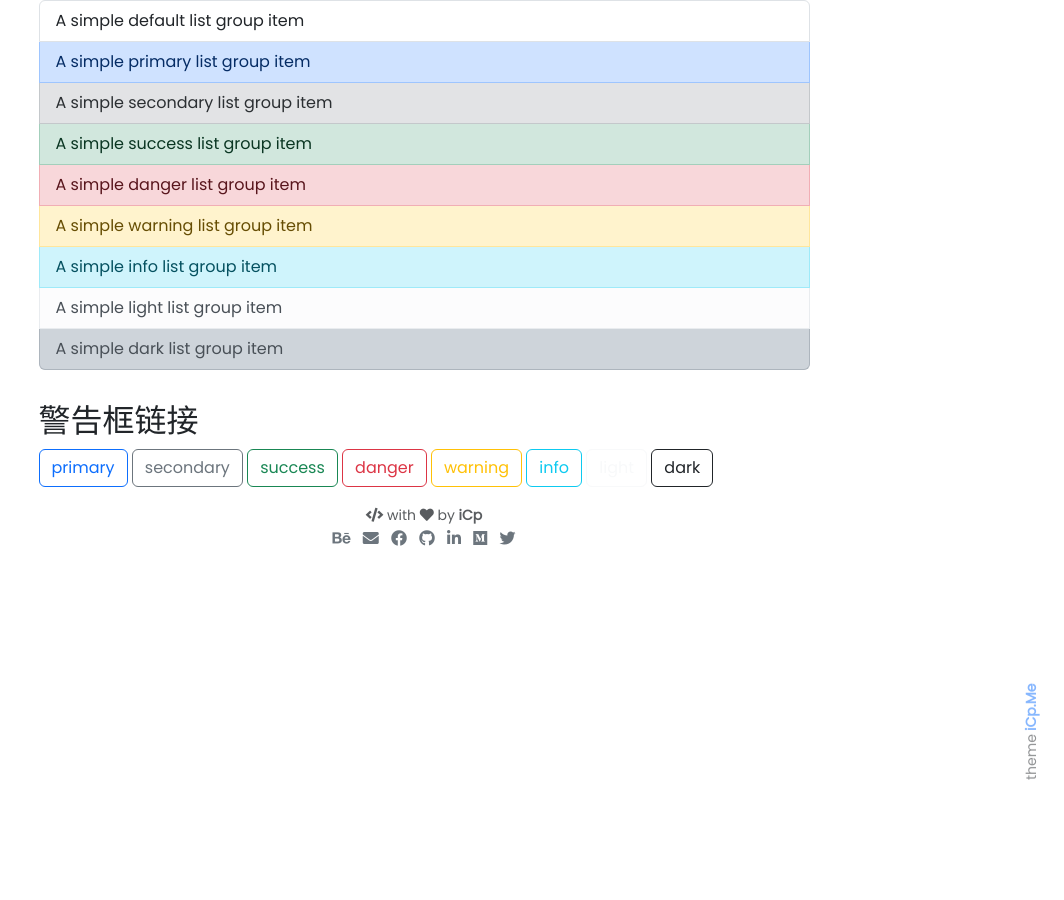
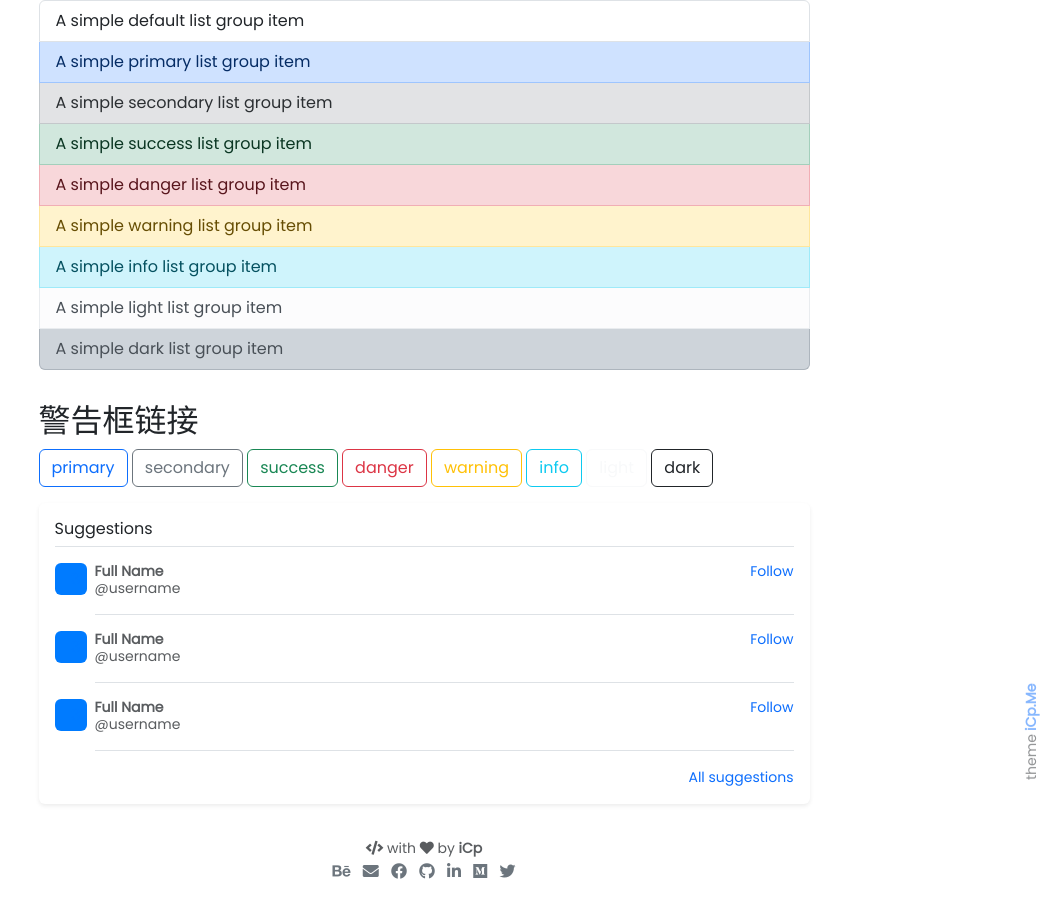
Before and after one commit to WorkSpacesPro/icp, a Jekyll site: the page built from pages/docs.md, in a window 1280 px wide and 900 px high, scrolled down 1691 px. Shown: the whole window, without its empty margins (216-1280 px from the left). Built offline with Jekyll 4.4.1, drawn with Linux system fonts in a browser that asks for light colours; emoji names are drawn with the system emoji font; before the commit the page ends 2258 px from its top, so only the background shows below that.

Commit message:
Update docs.md

```diff
--- a/pages/docs.md
+++ b/pages/docs.md
@@ -96,6 +96,43 @@ GitHub</a>
 <a class="btn btn-outline-light" href="#" role="button">light</a>
 <a class="btn btn-outline-dark" href="#" role="button">dark</a>
 
+  <div class="my-3 p-3 bg-body rounded shadow-sm">
+    <h6 class="border-bottom pb-2 mb-0">Suggestions</h6>
+    <div class="d-flex text-muted pt-3">
+      <svg class="bd-placeholder-img flex-shrink-0 me-2 rounded" width="32" height="32" xmlns="http://www.w3.org/2000/svg" role="img" aria-label="Placeholder: 32x32" preserveAspectRatio="xMidYMid slice" focusable="false"><title>Placeholder</title><rect width="100%" height="100%" fill="#007bff"/><text x="50%" y="50%" fill="#007bff" dy=".3em">32x32</text></svg>
+      <div class="pb-3 mb-0 small lh-sm border-bottom w-100">
+        <div class="d-flex justify-content-between">
+          <strong class="text-gray-dark">Full Name</strong>
+          <a href="#">Follow</a>
+        </div>
+        <span class="d-block">@username</span>
+      </div>
+    </div>
+    <div class="d-flex text-muted pt-3">
+      <svg class="bd-placeholder-img flex-shrink-0 me-2 rounded" width="32" height="32" xmlns="http://www.w3.org/2000/svg" role="img" aria-label="Placeholder: 32x32" preserveAspectRatio="xMidYMid slice" focusable="false"><title>Placeholder</title><rect width="100%" height="100%" fill="#007bff"/><text x="50%" y="50%" fill="#007bff" dy=".3em">32x32</text></svg>
+      <div class="pb-3 mb-0 small lh-sm border-bottom w-100">
+        <div class="d-flex justify-content-between">
+          <strong class="text-gray-dark">Full Name</strong>
+          <a href="#">Follow</a>
+        </div>
+        <span class="d-block">@username</span>
+      </div>
+    </div>
+    <div class="d-flex text-muted pt-3">
+      <svg class="bd-placeholder-img flex-shrink-0 me-2 rounded" width="32" height="32" xmlns="http://www.w3.org/2000/svg" role="img" aria-label="Placeholder: 32x32" preserveAspectRatio="xMidYMid slice" focusable="false"><title>Placeholder</title><rect width="100%" height="100%" fill="#007bff"/><text x="50%" y="50%" fill="#007bff" dy=".3em">32x32</text></svg>
+      <div class="pb-3 mb-0 small lh-sm border-bottom w-100">
+        <div class="d-flex justify-content-between">
+          <strong class="text-gray-dark">Full Name</strong>
+          <a href="#">Follow</a>
+        </div>
+        <span class="d-block">@username</span>
+      </div>
+    </div>
+    <small class="d-block text-end mt-3">
+      <a href="#">All suggestions</a>
+    </small>
+  </div>
+
 
 </div>
 
```
